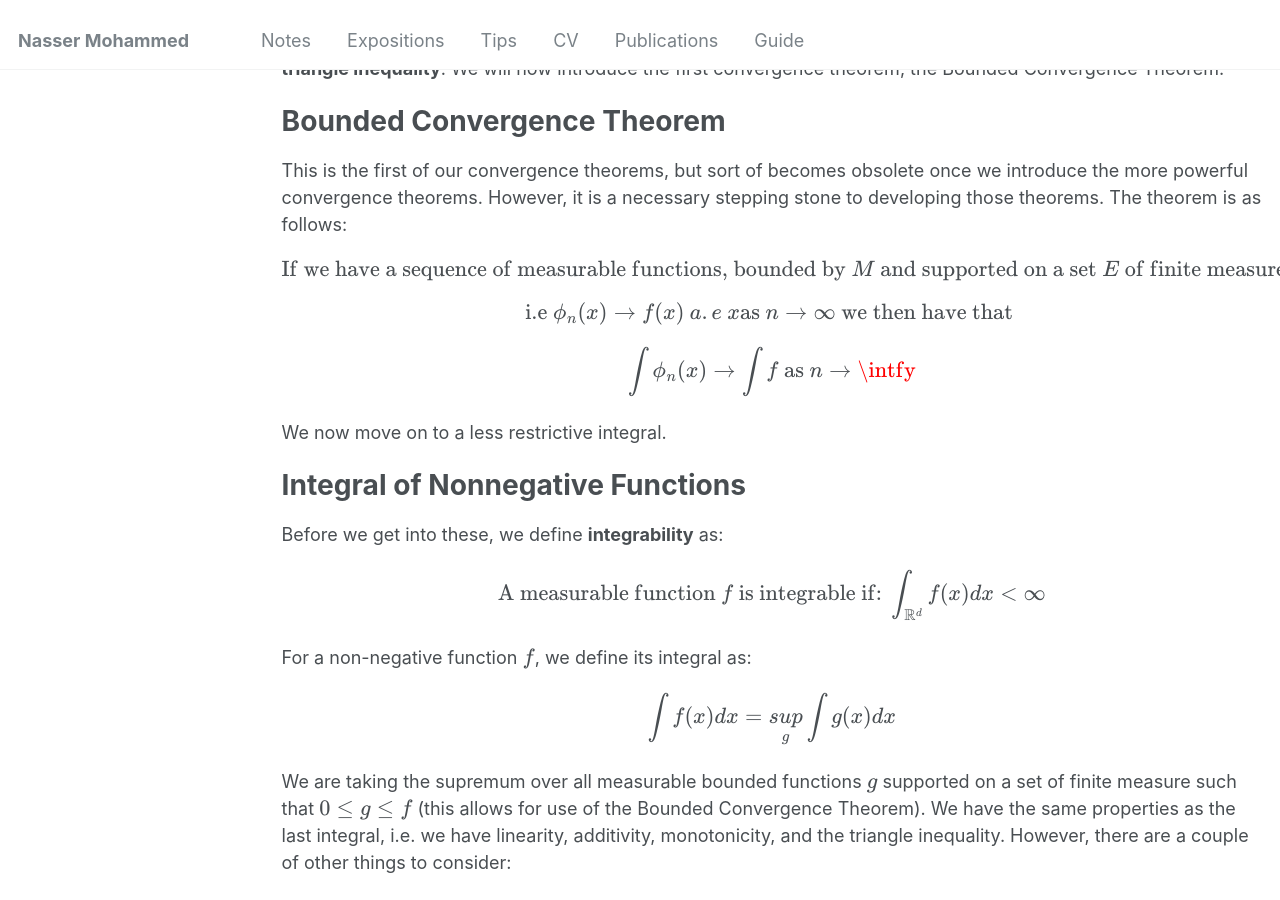
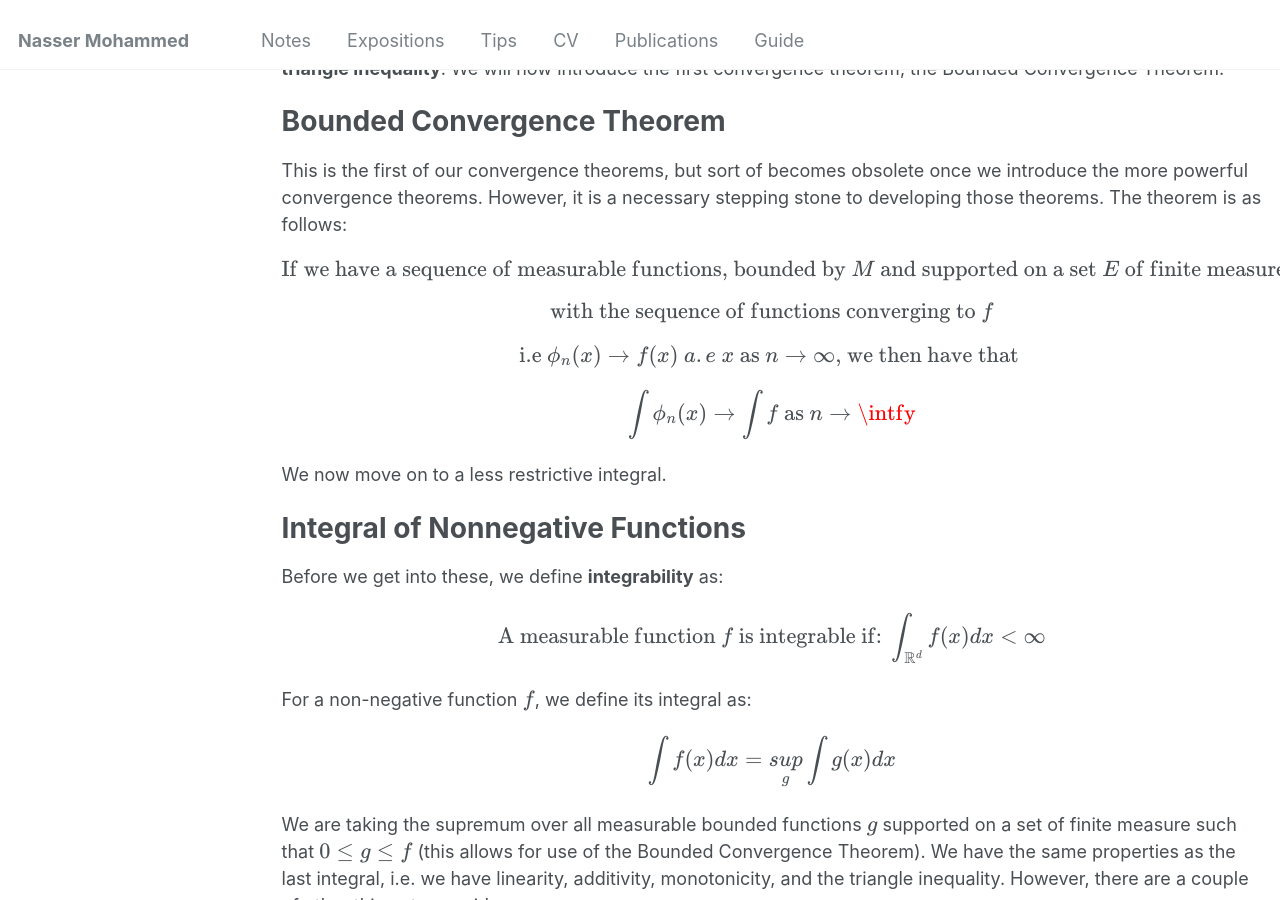
Before and after one commit to Nasser-Mohammed/Nasser-Mohammed.github.io, a Jekyll site: the page built from _pages/notes/analysis/lebintegral.md, in a window 1280 px wide and 900 px high, scrolled down 1753 px. Built offline with Jekyll 4.4.1, drawn with Linux system fonts in a browser that asks for light colours; some of the changed text lies outside the part shown.

Commit message:
Update lebintegral.md

```diff
--- a/_pages/notes/analysis/lebintegral.md
+++ b/_pages/notes/analysis/lebintegral.md
@@ -36,8 +36,9 @@ This integral enjoys the same properties as our first integral, **linearity, mon
 Bounded Convergence Theorem
 ===
 This is the first of our convergence theorems, but sort of becomes obsolete once we introduce the more powerful convergence theorems. However, it is a necessary stepping stone to developing those theorems. The theorem is as follows:
-\\[\text{If we have a sequence of measurable functions, bounded by } M \text{ and supported on a set } E \text{ of finite measure, with the sequence of functions converging to } f\\]
-\\[\text{i.e } \phi_n(x) \to f(x) \text{ } a.e \text{  }x \text{as } n \to \infty \text{ we then have that }\\]
+\\[\text{If we have a sequence of measurable functions, bounded by } M \text{ and supported on a set } E \text{ of finite measure}\\]
+\\[\text{with the sequence of functions converging to } f\\]
+\\[\text{i.e  } \phi_n(x) \to f(x) \text{ } a.e \text{  }x \text{ as } n \to \infty \text{, we then have that }\\]
 \\[\int \phi_n(x) \to \int f \text{ as } n \to \intfy\\]
 We now move on to a less restrictive integral.
 
```
Also changed, not shown: other parts of _pages/notes/analysis/lebintegral.md (+1 -2 lines).
